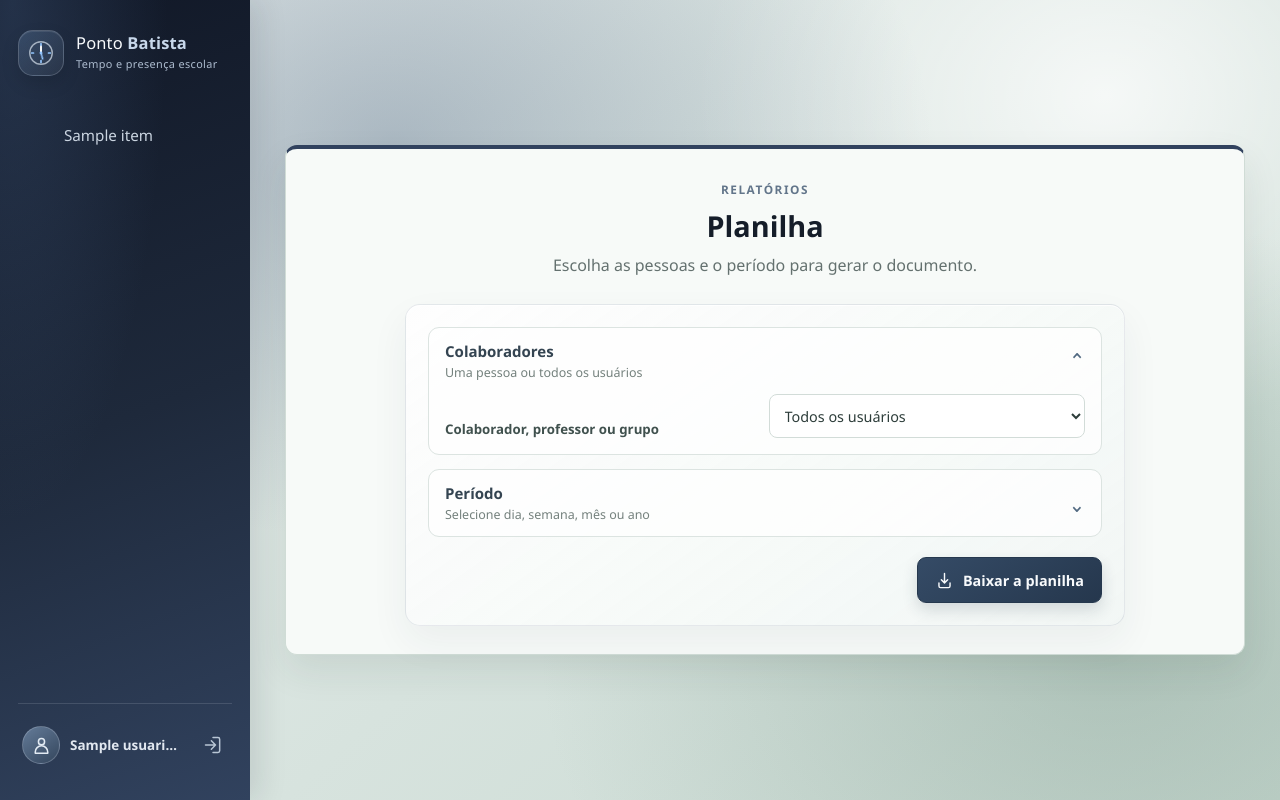
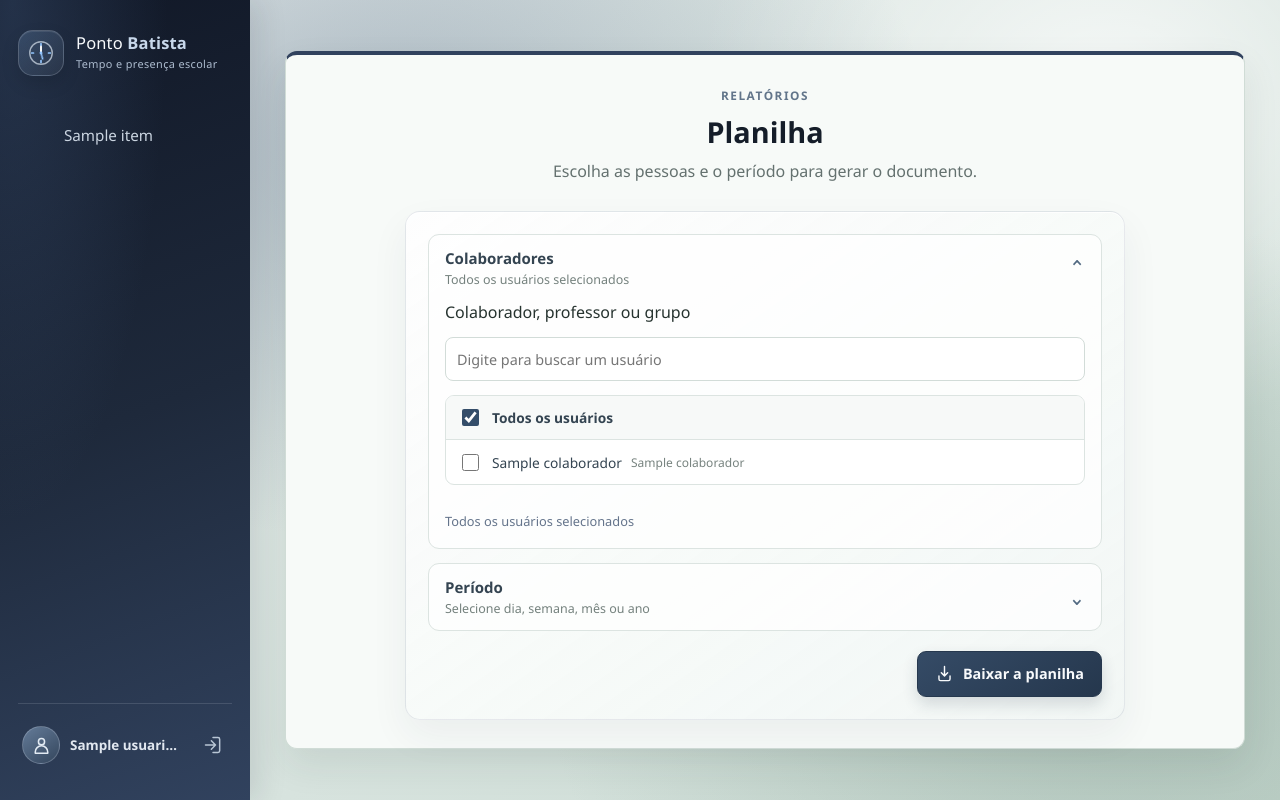
Before and after one commit to IsacAndrew/ponto_eletronico, a Flask app: template templates/planilha.html in a window 1280 px wide, after a click that opens the changed part. Run offline with Flask 3, Linux system fonts and the light colour scheme; the template is opened without the code that fills it: most values are stand-ins (such as "Sample title", 1, 10 or a date in 2020).

Commit message:
Ajusta filtros de usuários e período da planilha

```diff
--- a/static/css/planilha.css
+++ b/static/css/planilha.css
@@ -24,3 +24,23 @@
 .botao-baixar-planilha svg { width:19px; height:19px; fill:none; stroke:currentColor; stroke-linecap:round; stroke-linejoin:round; stroke-width:1.8; }
 .erro-planilha { max-width:720px; margin:0 auto 16px; padding:11px 14px; border:1px solid #efc4c4; border-radius:8px; background:#fff5f5; color:#9a3d3d; font-size:.88rem; }
 @media(max-width:640px) { .cabecalho-planilha{margin-bottom:18px}.filtros-planilha{gap:11px;padding:15px}.conteudo-seletor{grid-template-columns:1fr;gap:12px;padding:0 13px 13px}.previa-periodo{grid-column:auto}.rodape-filtros-planilha,.botao-baixar-planilha{width:100%} }
+
+/* Campos condicionais e seleção pesquisável de várias pessoas. */
+[hidden] { display:none !important; }
+.conteudo-colaboradores { display:grid; grid-template-columns:1fr; align-items:stretch; }
+.busca-colaborador { width:100%; min-height:44px; padding:9px 11px; border:1px solid #d2dcd8; border-radius:8px; background:#fff; color:#2d3d3a; font:inherit; font-size:.9rem; }
+.busca-colaborador:focus { border-color:#71889f; outline:3px solid rgb(113 136 159 / 15%); }
+.lista-colaboradores { display:grid; max-height:250px; overflow:auto; border:1px solid #dce4e1; border-radius:9px; background:#fff; }
+.opcao-colaborador { display:flex; min-height:44px; align-items:center; gap:10px; padding:8px 12px; border-bottom:1px solid #edf1ef; color:#344451; cursor:pointer; }
+.opcao-colaborador:last-of-type { border-bottom:0; }
+.opcao-colaborador:hover { background:#f5f8f7; }
+.opcao-colaborador input { width:17px; height:17px; flex:0 0 auto; accent-color:#344d69; }
+.opcao-colaborador span { display:flex; flex-wrap:wrap; align-items:center; gap:4px 9px; font-size:.86rem; }
+.opcao-colaborador small { color:#77837f; font-size:.75rem; }
+.opcao-todos { position:sticky; top:0; z-index:1; border-bottom:1px solid #dce4e1; background:#f7f9f8; }
+.sem-colaboradores { margin:0; padding:13px; color:#74817d; font-size:.84rem; text-align:center; }
+.resumo-colaboradores { min-height:1.1em; margin:0; color:#64716f; font-size:.8rem; }
+.campo-intervalo-datas { grid-column:1/-1; display:grid; grid-template-columns:repeat(2,minmax(0,1fr)); gap:14px; }
+@media(max-width:640px) {
+    .campo-intervalo-datas { grid-template-columns:1fr; gap:12px; }
+}
--- a/static/js/planilha.js
+++ b/static/js/planilha.js
@@ -1,30 +1,32 @@
 (() => {
     const seletorPeriodo = document.querySelector("#periodo");
-    const referencia = document.querySelector("#data-referencia");
+    if (!seletorPeriodo) return;
+
+    const referenciaSemana = document.querySelector("#data-referencia");
+    const dataInicio = document.querySelector("#data-inicio");
+    const dataFim = document.querySelector("#data-fim");
     const mes = document.querySelector("#mes");
     const ano = document.querySelector("#ano");
     const previa = document.querySelector("[data-period-preview]");
-    if (!seletorPeriodo) return;
+    const formatar = (data) => new Intl.DateTimeFormat("pt-BR", { dateStyle: "short" }).format(data);
 
-    const formatar = (data) => new Intl.DateTimeFormat("pt-BR", { dateStyle: "short" }).format(data);
-    const atualizar = () => {
+    function atualizarPeriodo() {
         const tipo = seletorPeriodo.value;
         document.querySelectorAll("[data-period-field]").forEach((campo) => {
-            const visivel = campo.dataset.periodField.split(" ").includes(tipo);
+            const visivel = campo.dataset.periodField === tipo;
             campo.hidden = !visivel;
-            campo.querySelector("input")?.toggleAttribute("required", visivel);
+            campo.querySelectorAll("input").forEach((input) => input.required = visivel);
         });
         let texto = "";
-        if ((tipo === "dia" || tipo === "semana") && referencia.value) {
-            const data = new Date(`${referencia.value}T12:00:00`);
-            if (tipo === "dia") texto = `Planilha de ${formatar(data)}`;
-            else {
-                const inicio = new Date(data);
-                inicio.setDate(data.getDate() - data.getDay());
-                const fim = new Date(inicio);
-                fim.setDate(inicio.getDate() + 6);
-                texto = `Semana de ${formatar(inicio)} a ${formatar(fim)}`;
-            }
+        if (tipo === "dia" && dataInicio.value && dataFim.value) {
+            texto = `Período de ${formatar(new Date(`${dataInicio.value}T12:00:00`))} a ${formatar(new Date(`${dataFim.value}T12:00:00`))}`;
+        } else if (tipo === "semana" && referenciaSemana.value) {
+            const data = new Date(`${referenciaSemana.value}T12:00:00`);
+            const inicio = new Date(data);
+            inicio.setDate(data.getDate() - data.getDay());
+            const fim = new Date(inicio);
+            fim.setDate(inicio.getDate() + 6);
+            texto = `Semana de ${formatar(inicio)} a ${formatar(fim)}`;
         } else if (tipo === "mes" && mes.value) {
             const [y, m] = mes.value.split("-").map(Number);
             const ultimoDia = new Date(y, m, 0).getDate();
@@ -33,7 +35,49 @@
             texto = `Período de 01/01/${ano.value} a 31/12/${ano.value}`;
         }
         previa.textContent = texto;
-    };
-    [seletorPeriodo, referencia, mes, ano].forEach((campo) => campo.addEventListener("input", atualizar));
-    atualizar();
+    }
+
+    [seletorPeriodo, referenciaSemana, dataInicio, dataFim, mes, ano].forEach((campo) => {
+        campo.addEventListener("input", atualizarPeriodo);
+        campo.addEventListener("change", atualizarPeriodo);
+    });
+    atualizarPeriodo();
+
+    const campoBusca = document.querySelector("#busca-colaborador");
+    const listaUsuarios = document.querySelector(".lista-colaboradores");
+    if (!campoBusca || !listaUsuarios) return;
+    const caixas = [...listaUsuarios.querySelectorAll('input[name="escopo"]')];
+    const caixaTodos = caixas.find((caixa) => caixa.value === "todos");
+    const caixasIndividuais = caixas.filter((caixa) => caixa !== caixaTodos);
+    const resumo = document.querySelector("[data-resumo-colaboradores]");
+    const resumoCabecalho = document.querySelector("[data-resumo-colaboradores-cabecalho]");
+    const semResultados = listaUsuarios.querySelector(".sem-colaboradores");
+
+    function atualizarSelecao() {
+        if (caixaTodos.checked) caixasIndividuais.forEach((caixa) => caixa.checked = false);
+        else if (!caixasIndividuais.some((caixa) => caixa.checked)) caixaTodos.checked = true;
+        const selecionados = caixasIndividuais.filter((caixa) => caixa.checked);
+        const textoResumo = caixaTodos.checked
+            ? "Todos os usuários selecionados"
+            : `${selecionados.length} usuário${selecionados.length === 1 ? "" : "s"} selecionado${selecionados.length === 1 ? "" : "s"}`;
+        resumo.textContent = textoResumo;
+        resumoCabecalho.textContent = textoResumo;
+    }
+
+    campoBusca.addEventListener("input", () => {
+        const termo = campoBusca.value.trim().toLocaleLowerCase("pt-BR");
+        let encontrados = 0;
+        listaUsuarios.querySelectorAll("[data-nome-colaborador]").forEach((opcao) => {
+            const corresponde = opcao.dataset.nomeColaborador.includes(termo);
+            opcao.hidden = !corresponde;
+            if (corresponde) encontrados += 1;
+        });
+        semResultados.hidden = encontrados !== 0;
+    });
+    caixas.forEach((caixa) => caixa.addEventListener("change", () => {
+        if (caixa === caixaTodos && caixa.checked) caixasIndividuais.forEach((item) => item.checked = false);
+        else if (caixa !== caixaTodos && caixa.checked) caixaTodos.checked = false;
+        atualizarSelecao();
+    }));
+    atualizarSelecao();
 })();
--- a/templates/planilha.html
+++ b/templates/planilha.html
@@ -13,16 +13,25 @@
     </header>
     {% if erro_planilha %}<p class="erro-planilha" role="alert">{{ erro_planilha }}</p>{% endif %}
     <form class="filtros-planilha" method="post" action="{{ url_for('planilha.exibir_planilha') }}">
-        <details class="seletor-planilha">
-            <summary><span><strong>Colaboradores</strong><small>Uma pessoa ou todos os usuários</small></span><span class="seta-seletor" aria-hidden="true">⌄</span></summary>
-            <div class="conteudo-seletor campo-planilha">
-                <label for="escopo">Colaborador, professor ou grupo</label>
-                <select id="escopo" name="escopo" required>
-                    <option value="todos" {% if campos.escopo == 'todos' %}selected{% endif %}>Todos os usuários</option>
+        <details class="seletor-planilha seletor-colaboradores">
+            <summary><span><strong>Colaboradores</strong><small data-resumo-colaboradores-cabecalho>Todos os usuários selecionados</small></span><span class="seta-seletor" aria-hidden="true">⌄</span></summary>
+            <div class="conteudo-seletor conteudo-colaboradores">
+                <label for="busca-colaborador">Colaborador, professor ou grupo</label>
+                <input id="busca-colaborador" class="busca-colaborador" type="search" placeholder="Digite para buscar um usuário" autocomplete="off">
+                <div class="lista-colaboradores" role="group" aria-label="Usuários disponíveis">
+                    <label class="opcao-colaborador opcao-todos">
+                        <input type="checkbox" name="escopo" value="todos" {% if not campos.escopos or campos.escopos == ['todos'] %}checked{% endif %}>
+                        <span><strong>Todos os usuários</strong></span>
+                    </label>
                     {% for colaborador in colaboradores %}
-                    <option value="usuario:{{ colaborador[0] }}" {% if campos.escopo == 'usuario:' ~ colaborador[0] %}selected{% endif %}>{{ colaborador[1] }} · {{ colaborador[2] }}</option>
+                    <label class="opcao-colaborador" data-nome-colaborador="{{ colaborador[1]|lower }} {{ colaborador[2]|lower }}">
+                        <input type="checkbox" name="escopo" value="usuario:{{ colaborador[0] }}" {% if 'usuario:' ~ colaborador[0] in campos.escopos %}checked{% endif %}>
+                        <span>{{ colaborador[1] }}<small>{{ colaborador[2] }}</small></span>
+                    </label>
                     {% endfor %}
-                </select>
+                    <p class="sem-colaboradores" hidden>Nenhum usuário encontrado.</p>
+                </div>
+                <p class="resumo-colaboradores" data-resumo-colaboradores aria-live="polite"></p>
             </div>
         </details>
         <details class="seletor-planilha">
@@ -37,8 +46,18 @@
                         <option value="ano" {% if campos.periodo == 'ano' %}selected{% endif %}>Ano</option>
                     </select>
                 </div>
-                <div class="campo-planilha campo-data-referencia" data-period-field="dia semana">
-                    <label for="data-referencia">Dia de referência</label>
+                <div class="campo-intervalo-datas" data-period-field="dia">
+                    <div class="campo-planilha">
+                        <label for="data-inicio">Data inicial</label>
+                        <input id="data-inicio" name="data_inicio" type="date" value="{{ campos.data_inicio }}">
+                    </div>
+                    <div class="campo-planilha">
+                        <label for="data-fim">Data final</label>
+                        <input id="data-fim" name="data_fim" type="date" value="{{ campos.data_fim }}">
+                    </div>
+                </div>
+                <div class="campo-planilha campo-data-referencia" data-period-field="semana" hidden>
+                    <label for="data-referencia">Dia da semana</label>
                     <input id="data-referencia" name="data_referencia" type="date" value="{{ campos.data_referencia }}">
                 </div>
                 <div class="campo-planilha campo-mes" data-period-field="mes" hidden>
```
Also changed, not shown: backend/planilha.py (+33 -16 lines).
